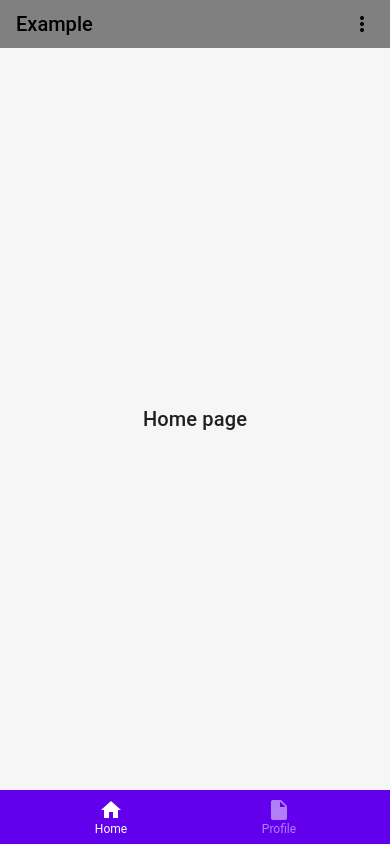
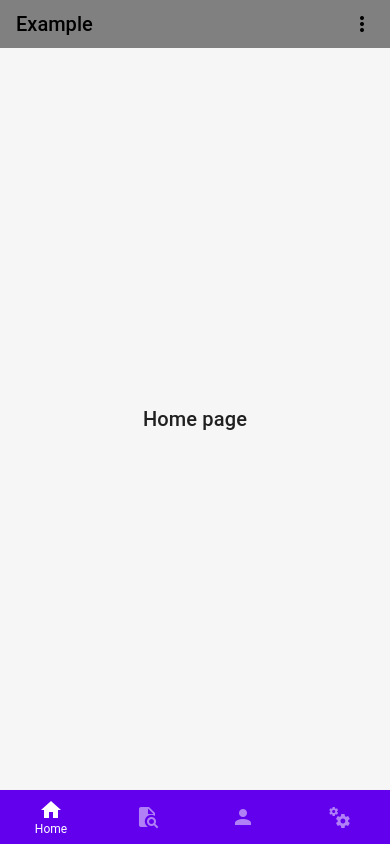
Before and after one commit to RameesaRijas/Native, a React Native app: screen / in a window 390 px wide. Built offline with nearby package versions, Linux system fonts and the light colour scheme.

Commit message:
playing around native

```diff
--- a/Screens/MainScreen.jsx
+++ b/Screens/MainScreen.jsx
@@ -9,12 +9,15 @@ const MainScreen = () => {
   const [index, setIndex] = React.useState(0);
   const [routes] = React.useState([
     { key: "home", title: "Home", icon: "home" },
-    { key: "profile", title: "Profile", icon: "file" },
+    { key :"search", title:"Search", icon: "file-search"},
+    { key: "profile", title: "Profile", icon: "account" },
+    { key: 'settings', title: 'Settings', icon:'cogs'},
   ]);
 
   const renderScene = BottomNavigation.SceneMap({
     home: HomeRoute,
     profile: ProfileRoute,
+    settings:ProfileRoute
   });
 
   return (
```
